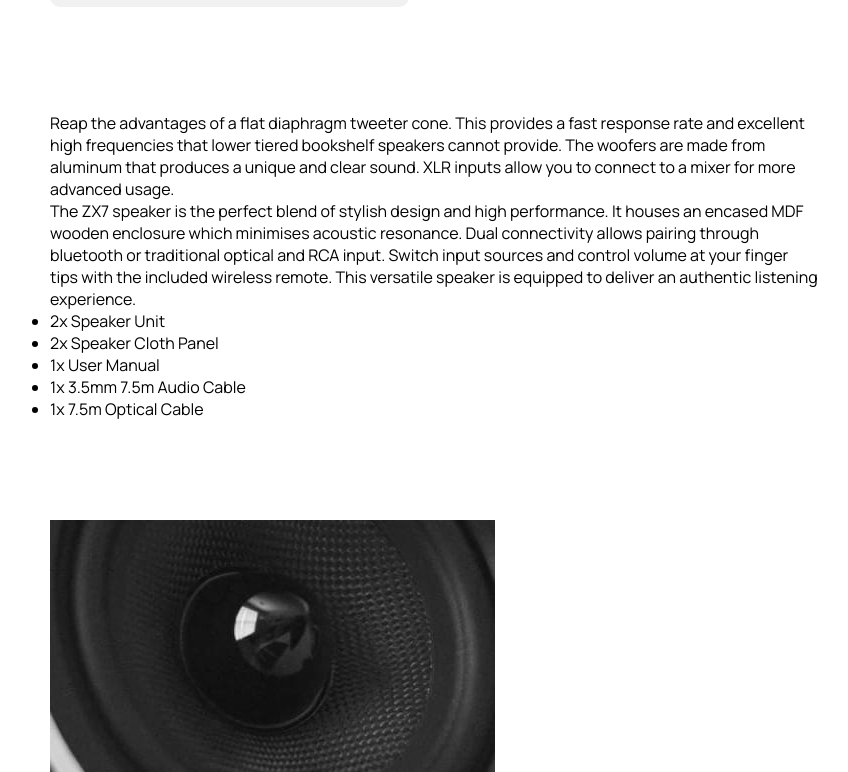
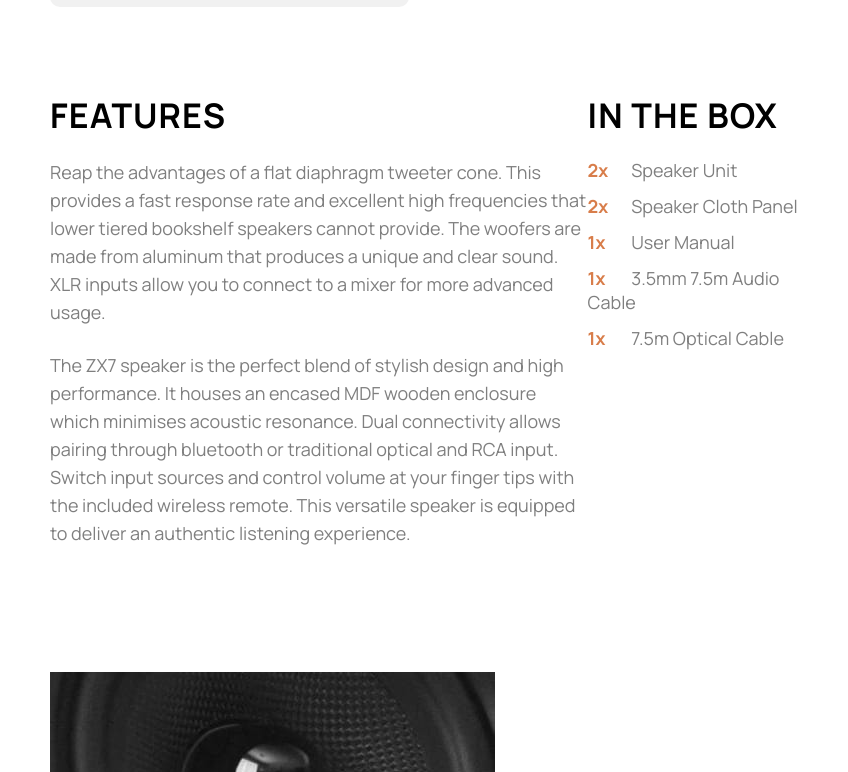
Before and after one commit to digitalents-academy/e-commerce-audiophile, a React (Vite) app: page /speakers/zx7-speakers in a window 1280 px wide. Shown: the part 700-1472 px from the top of the page, without its empty margins (206-1054 px from the left). Built offline with nearby package versions, Linux system fonts and the light colour scheme.

Commit message:
text details done on desktop

```diff
--- a/src/components/product-page/TextDetails.jsx
+++ b/src/components/product-page/TextDetails.jsx
@@ -1,9 +1,13 @@
 const TextDetails = ({ features, box }) => {
   return (
-    <div>
+    <div className="text-details">
+      <div>
+        <h4>Features</h4>
       {features.map(feature => <p key={features.indexOf(feature)}>{feature}</p>)}
+      </div>
       <ul>
-        {box.map(item => <li key={item.item}>{item.quantity}x {item.item}</li>)}
+        <h4>In The Box</h4>
+        {box.map(item => <li key={item.item}><span className="orange-quantity">{item.quantity}x</span> {item.item}</li>)}
       </ul>
     </div>
   )
--- a/src/styles/index.css
+++ b/src/styles/index.css
@@ -515,6 +515,48 @@
   cursor: pointer;
 }
 
+.text-details {
+  display: flex;
+  flex-direction: row;
+}
+
+.text-details h4 {
+  text-align: left;
+  font-size: 34px;
+  font-weight: 700;
+  margin-bottom: 20px;
+}
+
+.text-details div {
+  flex-basis: 70%;
+}
+
+.text-details ul {
+  flex-basis: 30%;
+  list-style: none;
+  font-size: 18px;
+  color: var(--light-black);
+}
+
+.text-details li {
+  margin-bottom: 12px;
+}
+
+.orange-quantity {
+  color: var(--orange);
+  display: inline-block;
+  width: 40px;
+  font-weight: 700;
+}
+
+.text-details p {
+  color: var(--light-black);
+  font-size: 18px;
+  line-height: 28px;
+  max-width: 660px;
+  margin-bottom: 25px;
+}
+
 /* tablet mode */
 @media (min-width:768px) and (max-width:1440px) {
   h2 {
```
